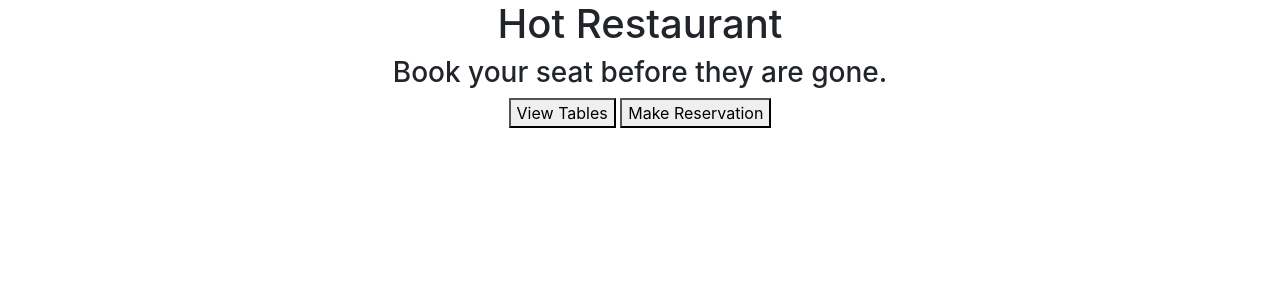
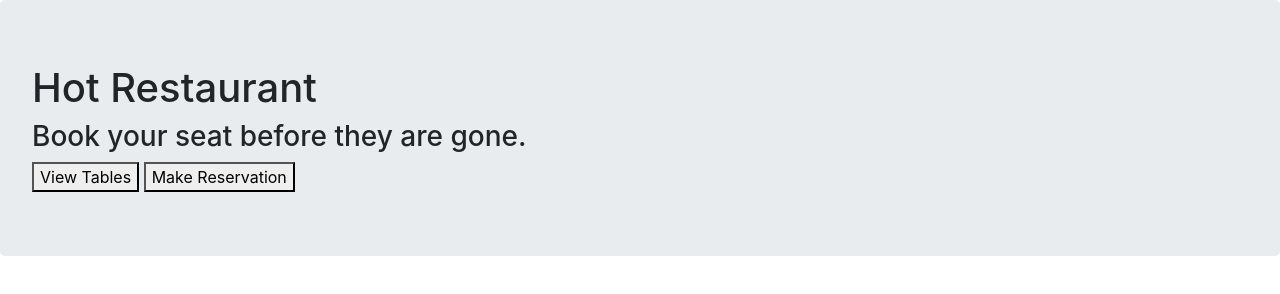
Before and after one commit to jmh129/hot-restaurant, a plain HTML site: page home.html in a window 1280 px wide. Drawn offline with nearby package versions, Linux system fonts and the light colour scheme.

```diff
--- a/home.html
+++ b/home.html
@@ -8,7 +8,7 @@
     <link rel="stylesheet" href="./style.css">
 </head>
 <body>
-    <header class="header">
+    <header class="jumbotron">
         <h1>Hot Restaurant</h1>
         <h3>Book your seat before they are gone.</h3>
         <button id="viewtables">View Tables</button>
```
